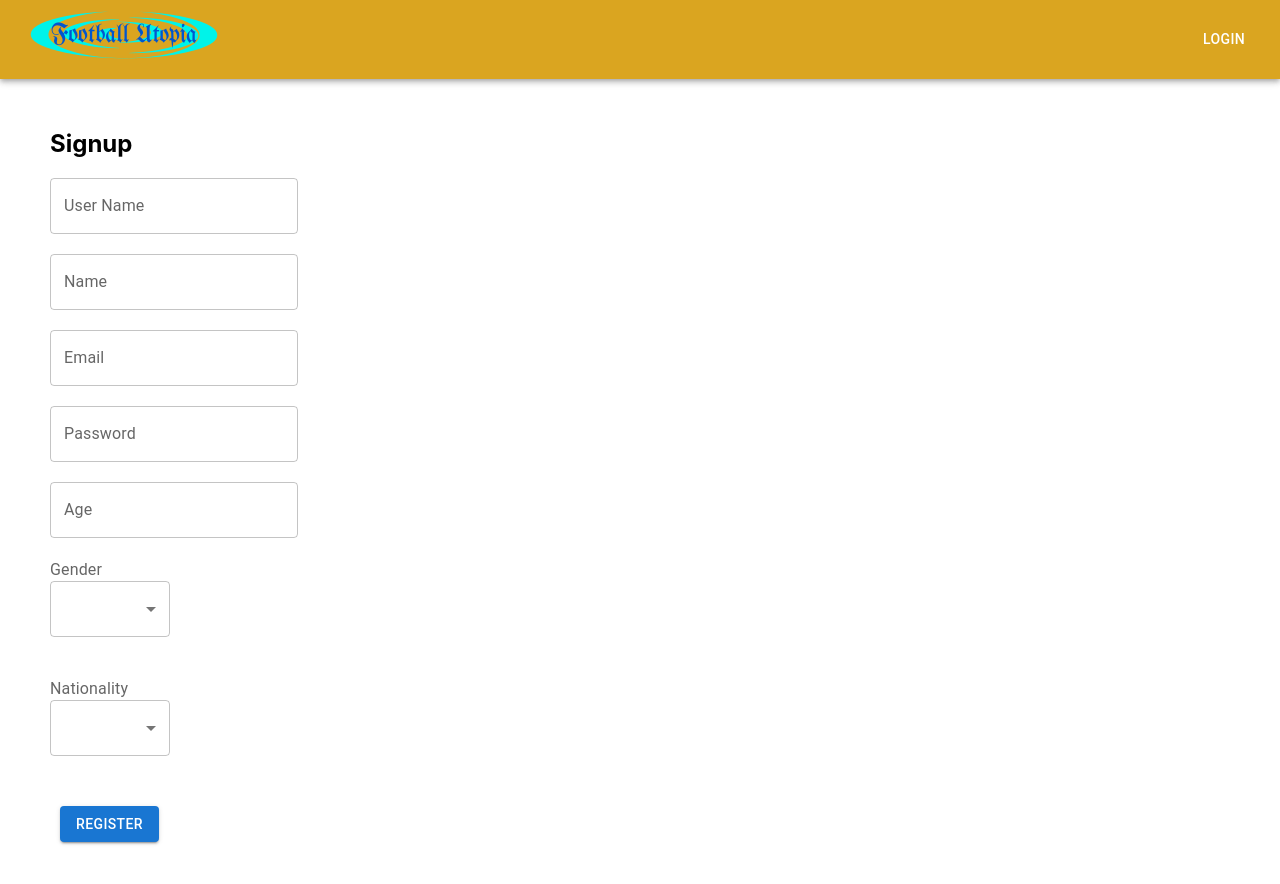
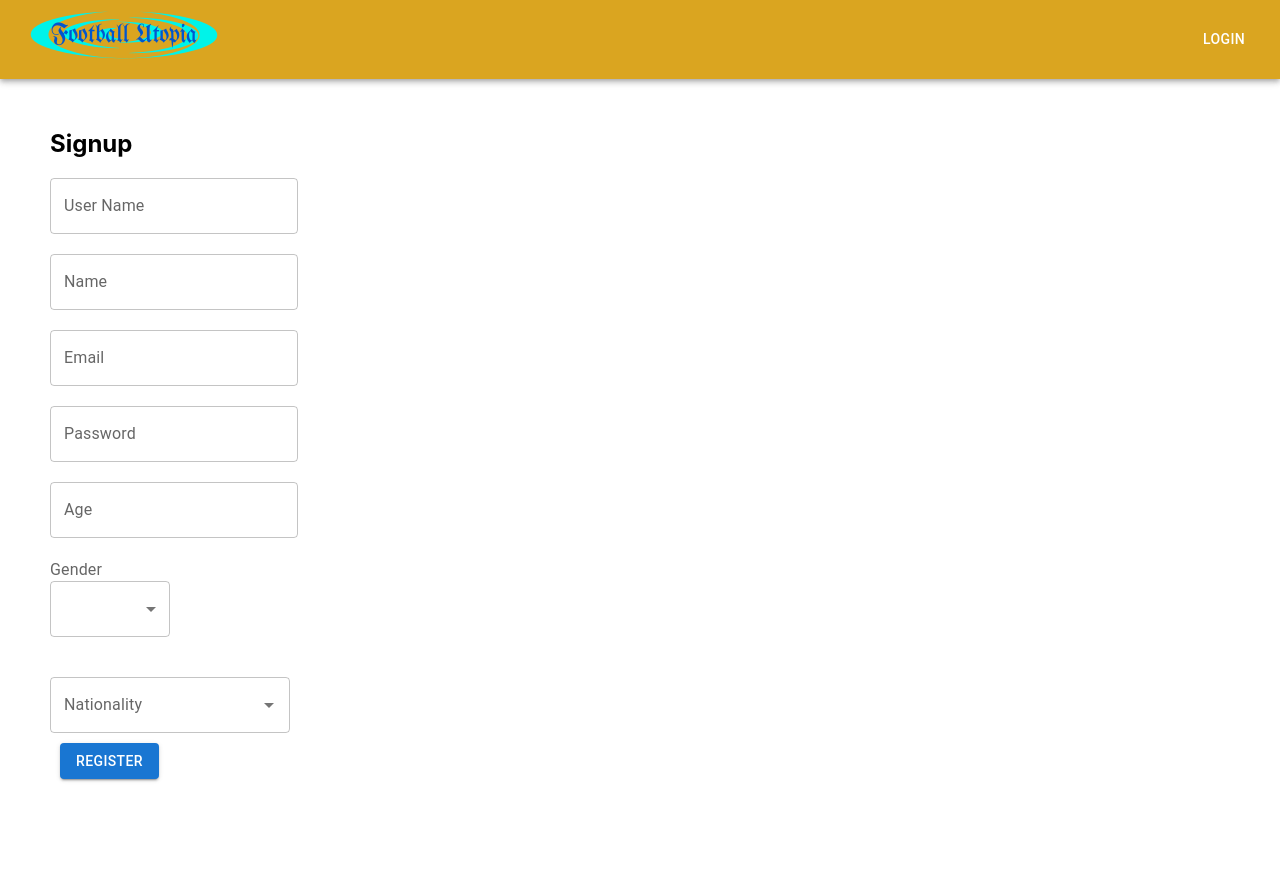
Before and after one commit to whitehackerh/Football-Utopia, a React (Create React App) app in the folder frontend/: page /signup in a window 1280 px wide. Shown: the top 884 px of the page. After the commit the page ends 839 px from the top, so only its background shows below. Built offline with nearby package versions, Linux system fonts and the light colour scheme.

Commit message:
combo improve

```diff
--- /dev/null
+++ b/frontend/src/components/modules/const/nations.js
@@ -0,0 +1,3 @@
+export const nations = [
+    'France', 'Germany', 'Italy', 'Spain', 'UK'
+];
--- a/frontend/src/components/pages/accountSettings/BasicProfileSettings.js
+++ b/frontend/src/components/pages/accountSettings/BasicProfileSettings.js
@@ -1,10 +1,11 @@
 import { useEffect, useState } from 'react';
 import { withTokenRequest, requestHeaders } from '../../../http';
 import SideBar_AccountSettings from './SideBar_AccountSettings';
+import { nations } from '../../modules/const/nations';
 import TextField from "@mui/material/TextField";
 import Button from "@mui/material/Button";
 import Select from "@mui/material/Select";
-import { MenuItem } from '@mui/material';
+import { Autocomplete, MenuItem } from '@mui/material';
 import InputLabel from "@mui/material/InputLabel";
 
 
@@ -98,8 +99,7 @@ const AccountSettings = () => {
             <TextField id="outlined-basic" label="Age" variant="outlined" name="age" value={values.age} onChange={handleChange}/><br /><br />
             <InputLabel id="gender-select-label">Gender</InputLabel>
             <Select style={{width: "120px"}} labelId="gender-select-label" id="outlined-basic" label="Gender" name="gender" value={values.gender} onChange={handleChange}><MenuItem value="men">men</MenuItem><MenuItem value="women">women</MenuItem></Select><br /><br /><br />
-            <InputLabel id="nationality-select-label">Nationality</InputLabel>
-            <Select style={{width: "120px"}} labelId="nationality-select-label" id="outlined-basic" label="Nationality" name="nationality" value={values.nationality} onChange={handleChange}><MenuItem value="Spain">Spain</MenuItem><MenuItem value="Germany">Germany</MenuItem><MenuItem value="France">France</MenuItem><MenuItem value="Italy">Italy</MenuItem><MenuItem value="UK">UK</MenuItem></Select><br /><br /><br />
+            <Autocomplete options={nations} renderInput={(params => <TextField {...params} label="Nationality" />)} value={values.nationality} onChange={(event, newValue) => {setValues({ ...values, nationality: newValue });}} style={{ width: "240px"}}></Autocomplete>
             <Button variant="contained" style={{ margin: "10px" }} onClick={updateUser}>SAVE</Button>
           </div>
         </div>
--- a/frontend/src/components/pages/signup/Signup.js
+++ b/frontend/src/components/pages/signup/Signup.js
@@ -2,10 +2,11 @@ import { noTokenRequest } from '../../../http';
 import { getUserBasicProfile } from '../../../utils/function';
 import { useState } from 'react';
 import { useNavigate } from 'react-router-dom';
+import { nations } from '../../modules/const/nations';
 import TextField from "@mui/material/TextField";
 import Button from "@mui/material/Button";
 import Select from "@mui/material/Select";
-import { MenuItem } from '@mui/material';
+import { Autocomplete, MenuItem } from '@mui/material';
 import InputLabel from "@mui/material/InputLabel";
 
 export default function Signup() {
@@ -62,8 +63,7 @@ export default function Signup() {
             <TextField id="outlined-basic" label="Age" variant="outlined" name="age" value={values.age} onChange={handleChange}/><br /><br />
             <InputLabel id="gender-select-label">Gender</InputLabel>
             <Select style={{width: "120px"}} labelId="gender-select-label" id="outlined-basic" label="Gender" name="gender" value={values.gender} onChange={handleChange}><MenuItem value="men">men</MenuItem><MenuItem value="women">women</MenuItem></Select><br /><br /><br />
-            <InputLabel id="nationality-select-label">Nationality</InputLabel>
-            <Select style={{width: "120px"}} labelId="nationality-select-label" id="outlined-basic" label="Nationality" name="nationality" value={values.nationality} onChange={handleChange}><MenuItem value="Spain">Spain</MenuItem><MenuItem value="Germany">Germany</MenuItem><MenuItem value="France">France</MenuItem><MenuItem value="Italy">Italy</MenuItem><MenuItem value="UK">UK</MenuItem></Select><br /><br /><br />
+            <Autocomplete options={nations} renderInput={(params => <TextField {...params} label="Nationality" />)} value={values.nationality} onChange={(event, newValue) => {setValues({ ...values, nationality: newValue });}} style={{ width: "240px"}}></Autocomplete>
             <Button variant="contained" style={{ margin: "10px" }} onClick={registerUser}>Register</Button>
         </div>
     );
```
